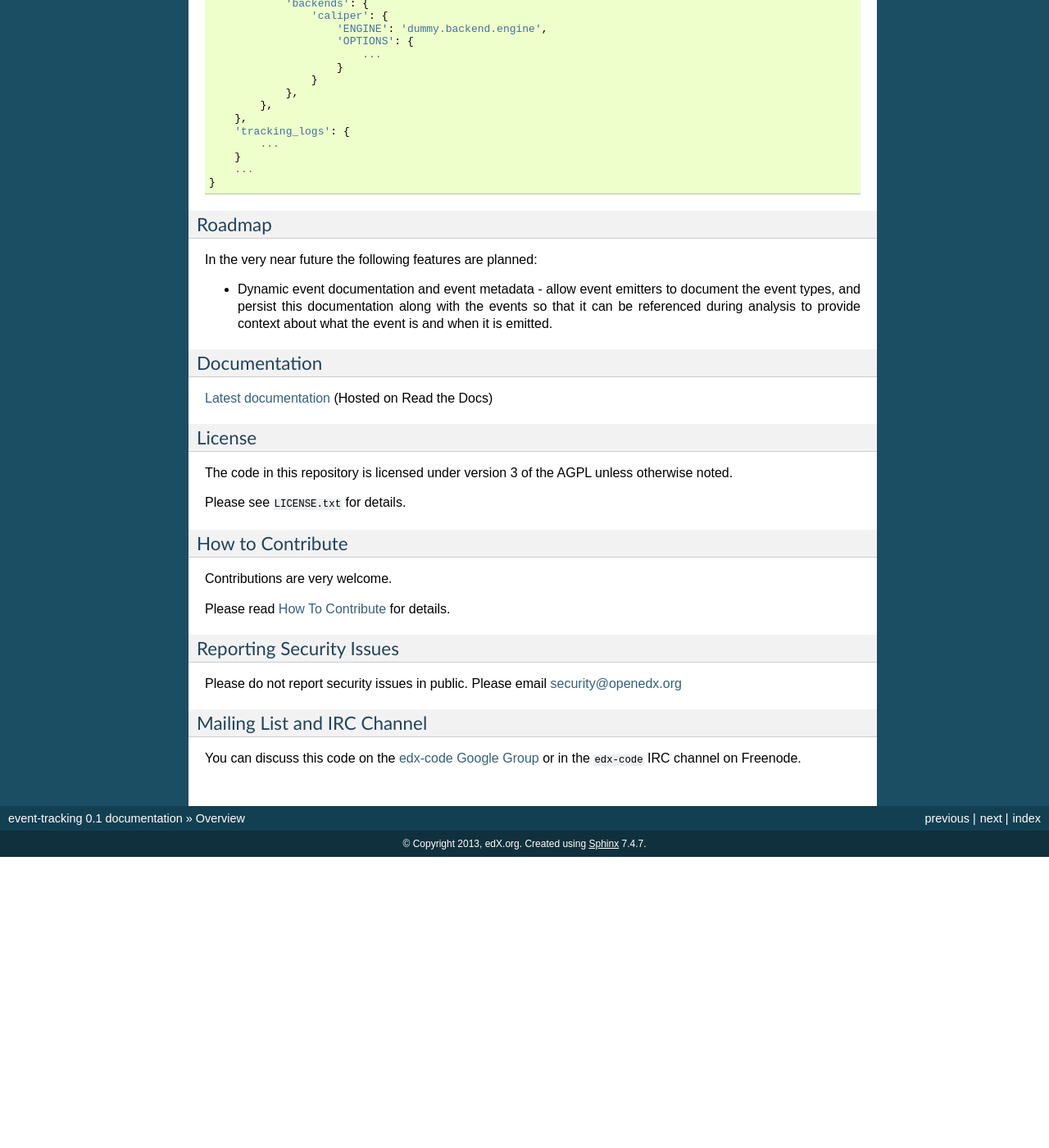
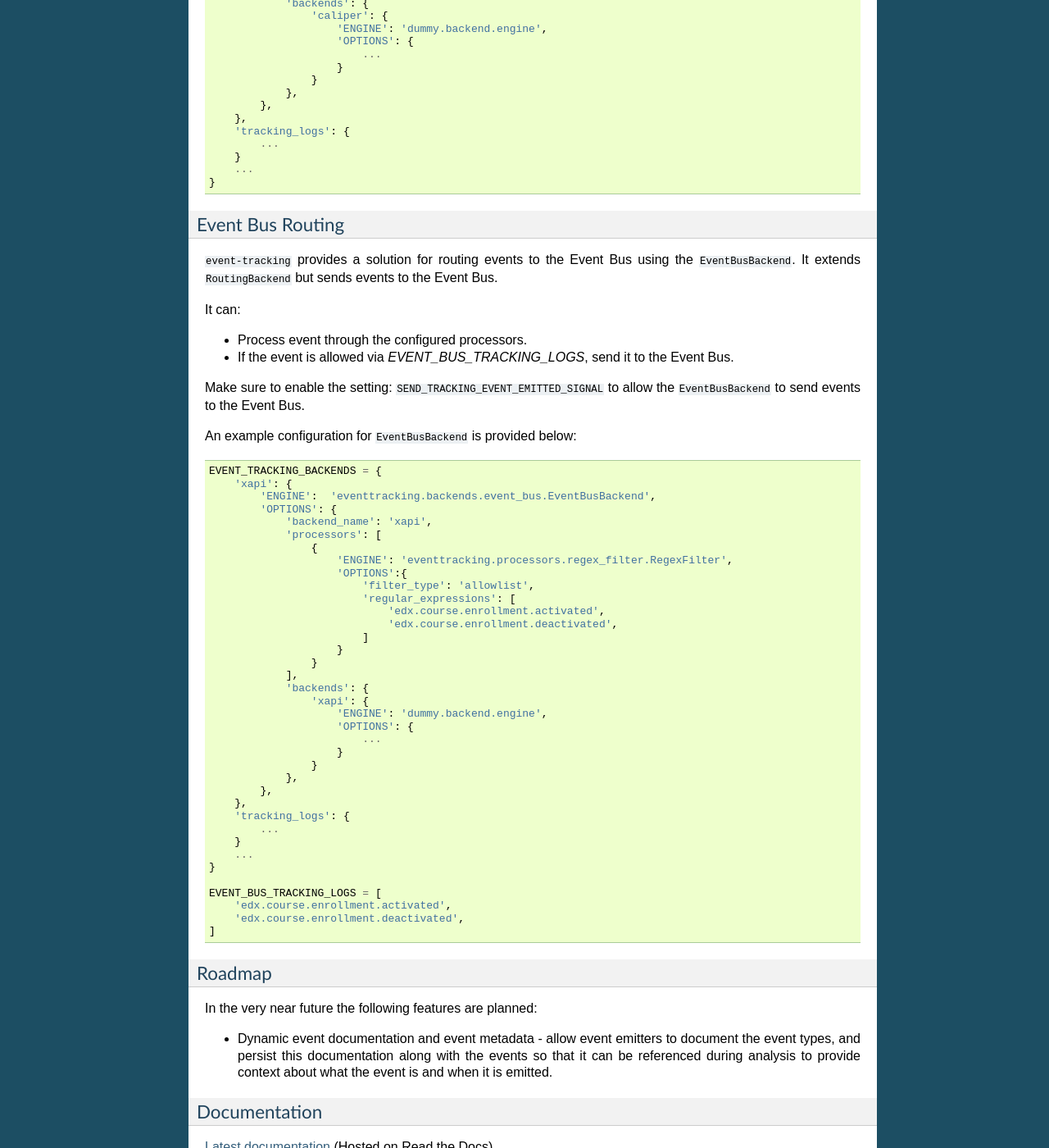
Before and after one commit to openedx/event-tracking, a Sphinx documentation site: the page built from doc/overview.rst, in a window 1280 px wide and 1400 px high, scrolled down 2357 px. Shown: the whole window at 82% size. Built offline with Sphinx 7.4.7, drawn with Linux system fonts in a browser that asks for light colours; before the commit the page ends 3402 px from its top, so only the background shows below that.

Commit message:
test: add test for event bus backend
fix: only generate metadata

fix: assert for subset ignoring runtime generated only metadata

chore: quality fixes

chore: improve docstring

fix: convert timestamp str to datetime object

test: add test for str datetime

fix: rename tracking log event emitted

fix: rename tracking log event emitted config

fix: rename tracking event

chore: handle comments

feat: add settings for allowed events in the event bus

chore: use opt_in for tracking logs event bus toggle

fix: serialize tracking log data and context dates as logger

chore: use send_event instead of custom metadata

test: update unit test

docs: add event bus routing documentation

```diff
--- a/README.rst
+++ b/README.rst
@@ -149,6 +149,61 @@ An example configuration for ``AsyncRoutingBackend`` is provided below::
     }
 
 
+Event Bus Routing
+-----------------
+
+``event-tracking`` provides a solution for routing events to the Event Bus
+using the ``EventBusBackend``. It extends ``RoutingBackend`` but sends events
+to the Event Bus.
+
+It can:
+
+* Process event through the configured processors.
+* If the event is allowed via `EVENT_BUS_TRACKING_LOGS`, send it to the Event Bus.
+
+Make sure to enable the setting: ``SEND_TRACKING_EVENT_EMITTED_SIGNAL`` to allow the
+``EventBusBackend`` to send events to the Event Bus.
+
+An example configuration for ``EventBusBackend`` is provided below::
+
+    EVENT_TRACKING_BACKENDS = {
+        'xapi': {
+            'ENGINE':  'eventtracking.backends.event_bus.EventBusBackend',
+            'OPTIONS': {
+                'backend_name': 'xapi',
+                'processors': [
+                    {
+                        'ENGINE': 'eventtracking.processors.regex_filter.RegexFilter',
+                        'OPTIONS':{
+                            'filter_type': 'allowlist',
+                            'regular_expressions': [
+                                'edx.course.enrollment.activated',
+                                'edx.course.enrollment.deactivated',
+                            ]
+                        }
+                    }
+                ],
+                'backends': {
+                    'xapi': {
+                        'ENGINE': 'dummy.backend.engine',
+                        'OPTIONS': {
+                            ...
+                        }
+                    }
+                },
+            },
+        },
+        'tracking_logs': {
+            ...
+        }
+        ...
+    }
+
+    EVENT_BUS_TRACKING_LOGS = [
+        'edx.course.enrollment.activated',
+        'edx.course.enrollment.deactivated',
+    ]
+
 Roadmap
 -------
 
```
Also changed, not shown: doc/user_guide/api/eventtracking.backends.rst (+9 -0 lines), 8 other files.
